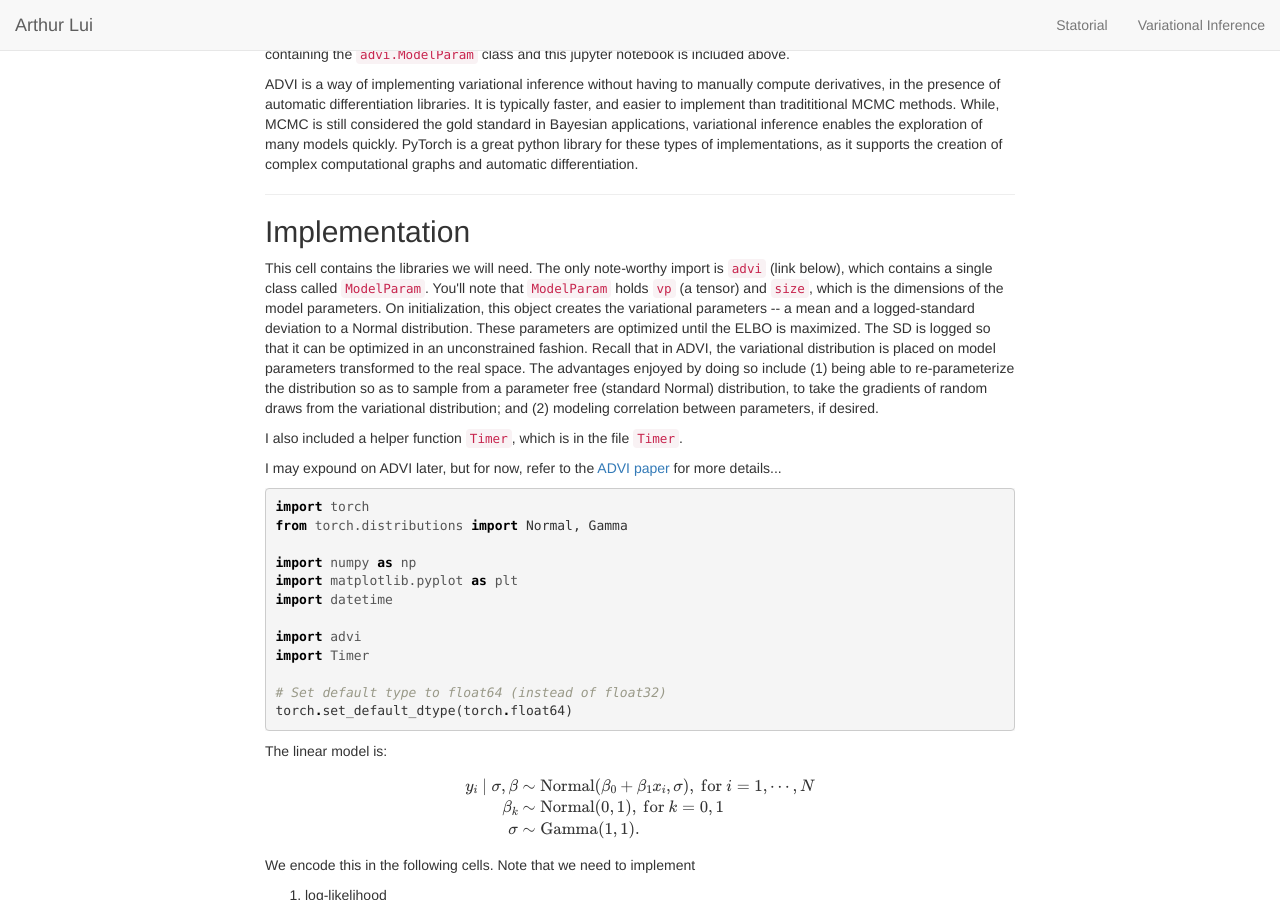
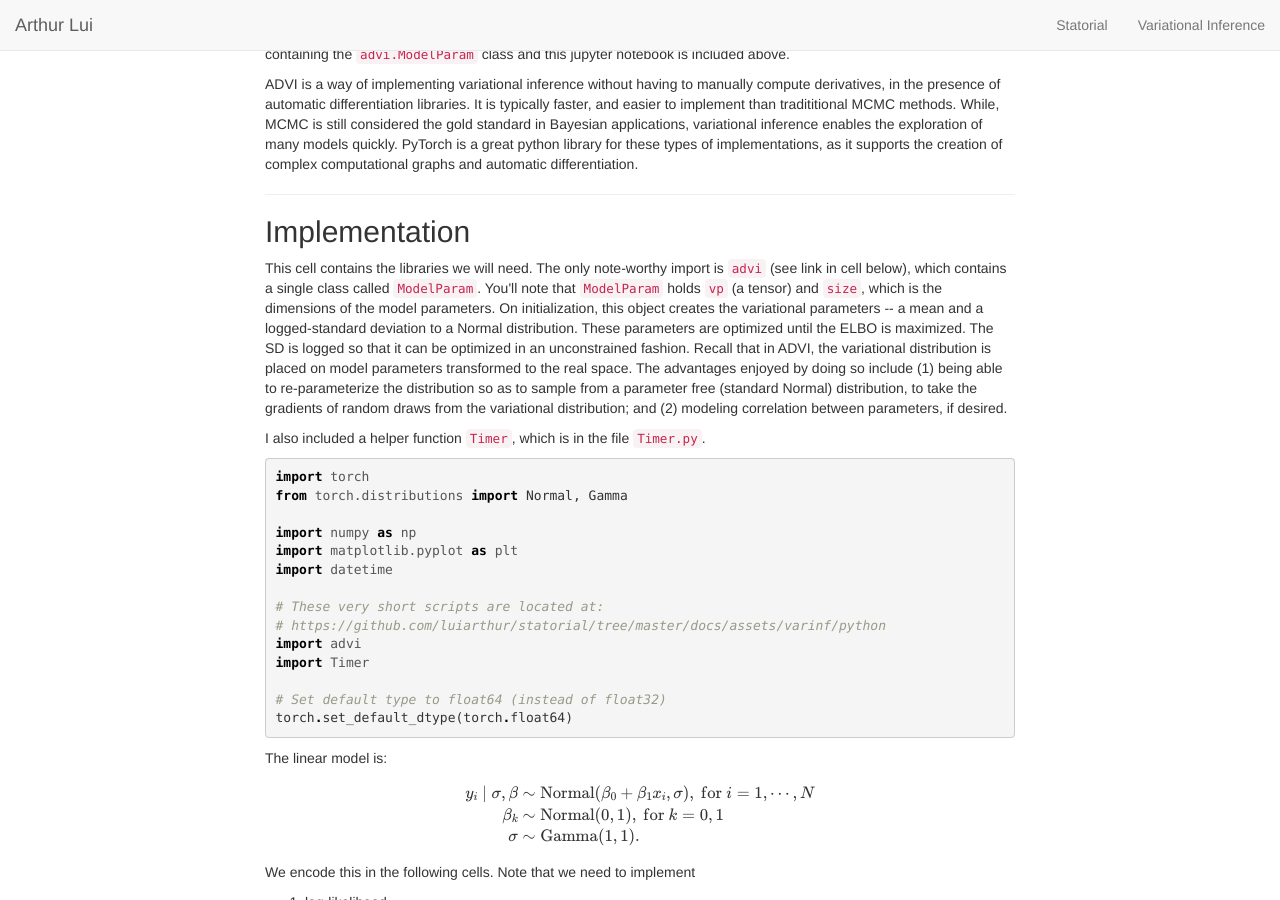
Before and after one commit to luiarthur/statorial, a Jekyll site: the page built from docs/_varinf/python/2019-02-25-linregpy.md, in a window 1280 px wide and 900 px high, scrolled down 239 px. Built offline with Jekyll 4.4.1, drawn with Linux system fonts in a browser that asks for light colours; formulas are drawn with MathJax 3; comment, search, counter and statistics services are not loaded.

Commit message:
more links

```diff
--- a/docs/_varinf/python/LinReg.html
+++ b/docs/_varinf/python/LinReg.html
@@ -18,7 +18,7 @@
 <div class="cell border-box-sizing text_cell rendered"><div class="inner_cell">
 <div class="text_cell_render border-box-sizing rendered_html">
 <h2 id="Implementation">Implementation<a class="anchor-link" href="#Implementation"> </a></h2><p>This cell contains the libraries we will need.
-The only note-worthy import is <code>advi</code> (link below), which contains a single class called <code>ModelParam</code>.
+The only note-worthy import is <code>advi</code> (see link in cell below), which contains a single class called <code>ModelParam</code>.
 You'll note that <code>ModelParam</code> holds <code>vp</code> (a tensor) and <code>size</code>, which is the dimensions of the model parameters.
 On initialization, this object creates the variational parameters -- a mean and a logged-standard deviation to a
 Normal distribution. These parameters are optimized until the ELBO is maximized. The SD is logged so that
@@ -27,8 +27,7 @@
 to re-parameterize the distribution so as to sample from a parameter free (standard Normal) distribution,
 to take the gradients of random draws from the variational distribution; and (2) modeling correlation
 between parameters, if desired.</p>
-<p>I also included a helper function <code>Timer</code>, which is in the file <code>Timer</code>.</p>
-<p>I may expound on ADVI later, but for now, refer to the <a href="https://arxiv.org/pdf/1603.00788.pdf">ADVI paper</a> for more details...</p>
+<p>I also included a helper function <code>Timer</code>, which is in the file <code>Timer.py</code>.</p>
 
 </div>
 </div>
@@ -45,6 +44,8 @@
 <span class="kn">import</span> <span class="nn">matplotlib.pyplot</span> <span class="k">as</span> <span class="nn">plt</span>
 <span class="kn">import</span> <span class="nn">datetime</span>
 
+<span class="c1"># These very short scripts are located at:</span>
+<span class="c1"># https://github.com/luiarthur/statorial/tree/master/docs/assets/varinf/python</span>
 <span class="kn">import</span> <span class="nn">advi</span>
 <span class="kn">import</span> <span class="nn">Timer</span>
 
```
Also changed, not shown: 1 other file.
